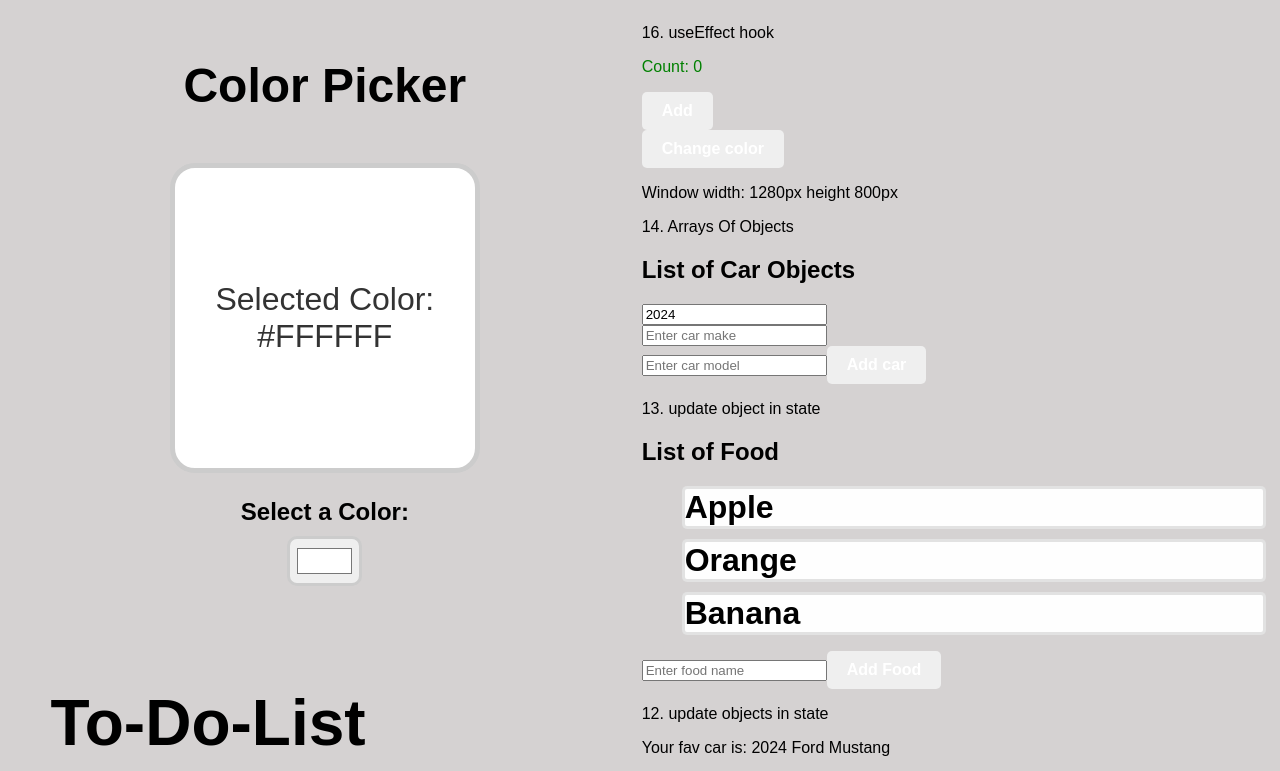
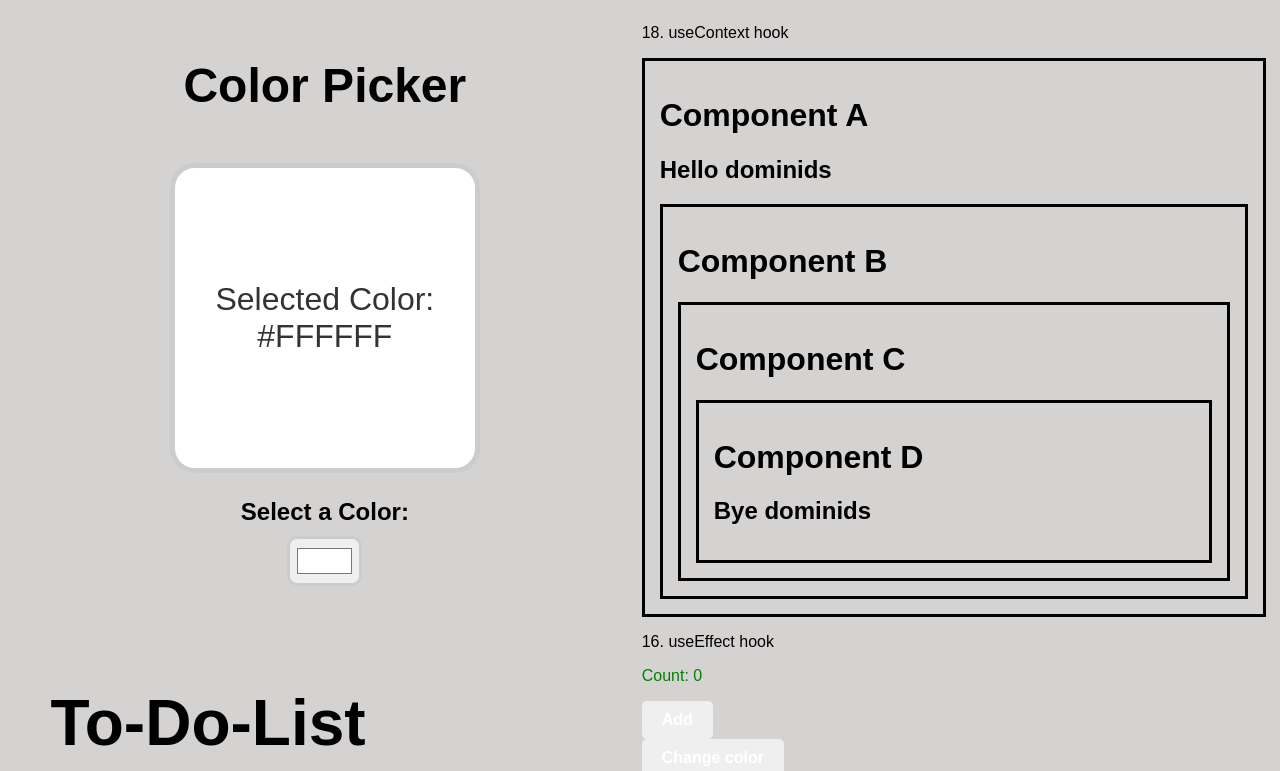
Before and after one commit to dominids/website, a React (Vite) app in the folder my-react-app/: page / in a window 1280 px wide. Shown: the top 771 px of the page. Built offline with nearby package versions, Linux system fonts and the light colour scheme.

Commit message:
useContext

```diff
--- a/my-react-app/src/App.tsx
+++ b/my-react-app/src/App.tsx
@@ -14,6 +14,7 @@
 import ToDoList from "./ToDoList/ToDoList";
 import UseEffectHook from "./UseEffectHook";
 import DigitalClockApp from "./DigitalClockApp/DigitalClockApp";
+import ComponentA from "./useContext/ComponentA";
 function App() {
   const fruits = [
     {id: 1,name:"apple", calories: 95},
@@ -34,6 +35,8 @@
         <DigitalClockApp />
         </div>
       <div>
+        <p>18. useContext hook</p>
+        <ComponentA></ComponentA>
         <p>16. useEffect hook</p>
         <UseEffectHook></UseEffectHook>
         <p>14. Arrays Of Objects</p>
--- a/my-react-app/src/index.css
+++ b/my-react-app/src/index.css
@@ -1,3 +1,9 @@
+.box{
+  border: 3px solid;
+  padding: 15px;
+}
+
+
 .clock-container{
   margin-top: 70px;
   backdrop-filter: blur(2px);
--- /dev/null
+++ b/my-react-app/src/useContext/ComponentA.tsx
@@ -0,0 +1,19 @@
+import { useState, createContext } from "react"
+import ComponentB from "./ComponentB"
+
+export const UserContext =createContext('');
+
+function ComponentA(){
+
+    const [user,setUser] = useState("dominids");
+
+    return (<div className="box">
+        <h1>Component A</h1>
+        <h2>{`Hello ${user}`}</h2>
+        <UserContext.Provider value={user}>
+            <ComponentB/>
+        </UserContext.Provider>
+    </div>)
+}
+
+export default ComponentA
--- /dev/null
+++ b/my-react-app/src/useContext/ComponentB.tsx
@@ -0,0 +1,10 @@
+import ComponentC from "./ComponentC"
+
+function ComponentB(){
+    return (<div className="box">
+        <h1>Component B</h1>
+        <ComponentC />
+    </div>)
+}
+
+export default ComponentB
--- /dev/null
+++ b/my-react-app/src/useContext/ComponentC.tsx
@@ -0,0 +1,10 @@
+import ComponentD from "./ComponentD"
+
+function ComponentC(){
+    return (<div className="box">
+        <h1>Component C</h1>
+        <ComponentD />
+    </div>)
+}
+
+export default ComponentC
--- /dev/null
+++ b/my-react-app/src/useContext/ComponentD.tsx
@@ -0,0 +1,14 @@
+import { useContext } from "react"
+import { UserContext } from "./ComponentA"
+
+function ComponentD(){
+
+    const user = useContext(UserContext);
+
+    return (<div className="box">
+        <h1>Component D</h1>
+        <h2>{`Bye ${user}`}</h2>
+    </div>)
+}
+
+export default ComponentD
```
